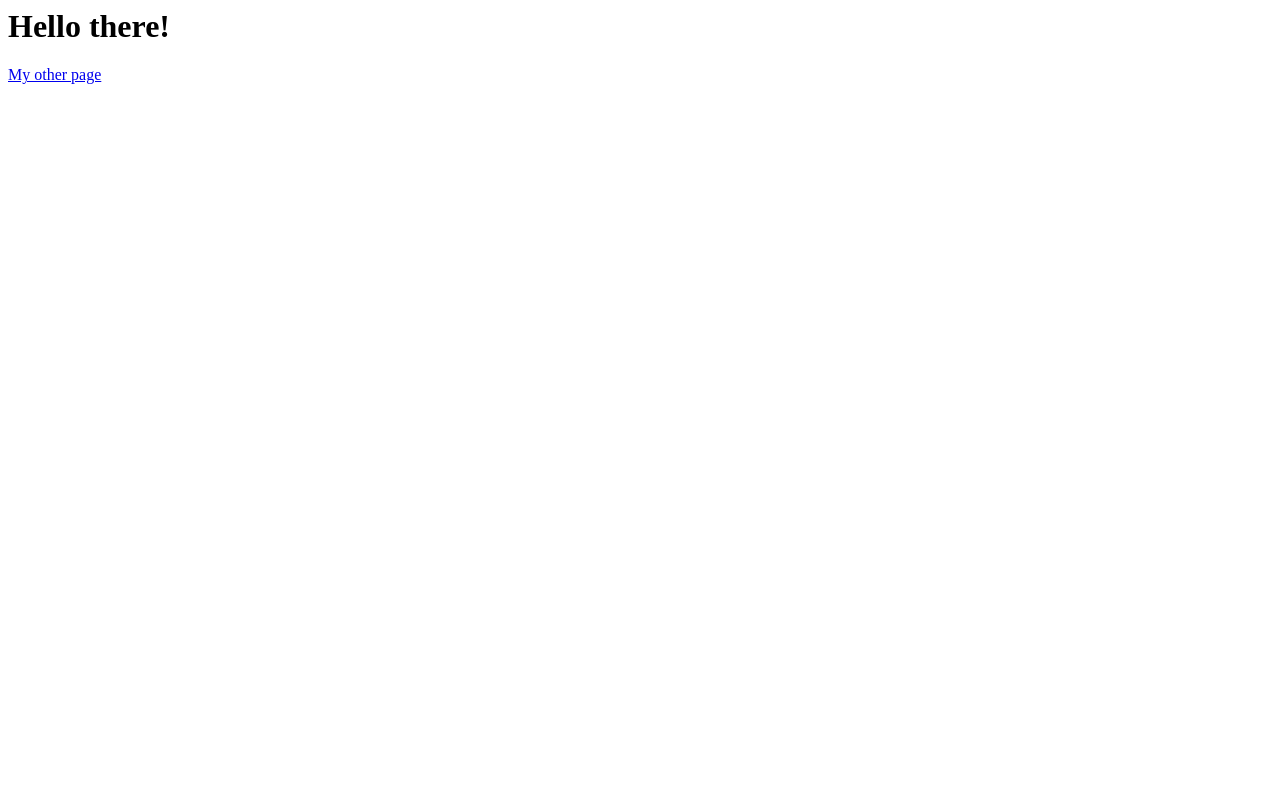
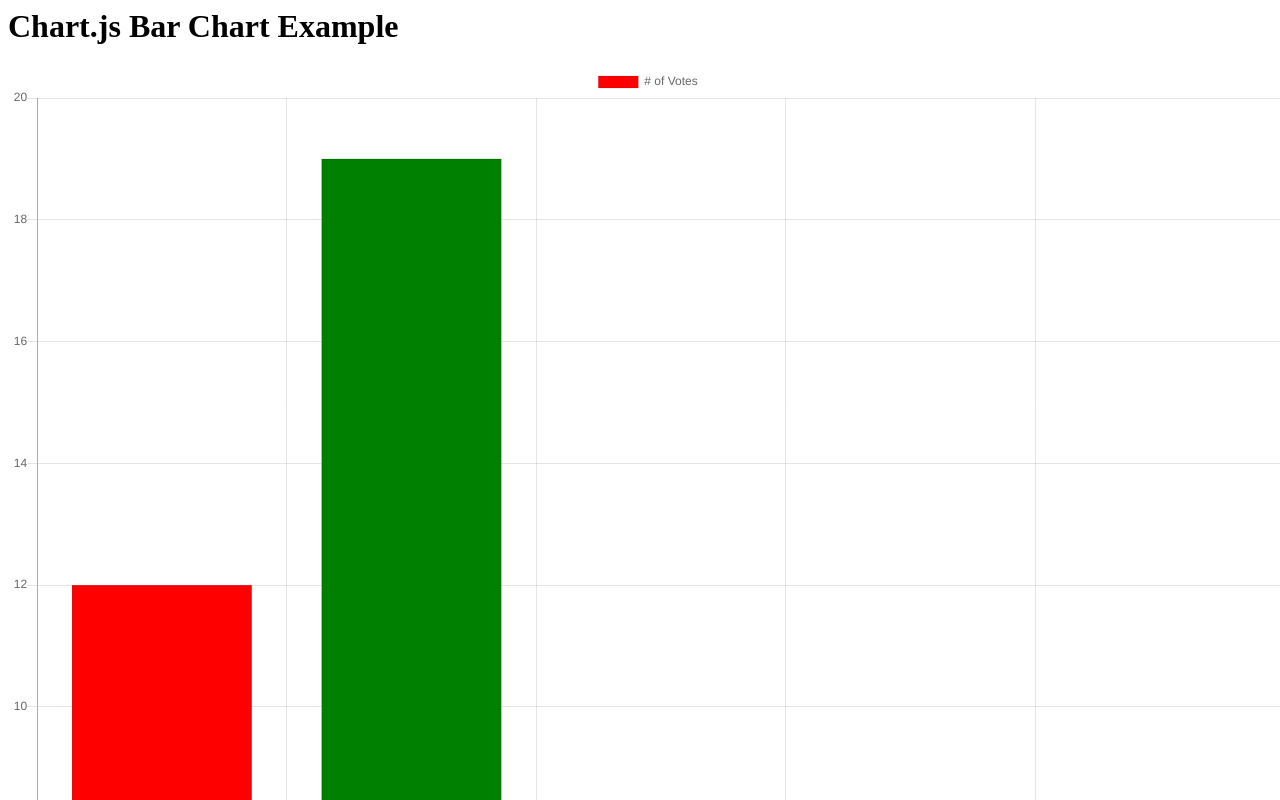
Before and after one commit to yugmani/bar-chart-js, a plain HTML site: page index.html in a window 1280 px wide. Shown: the top 800 px of the page. Drawn offline with nearby package versions, Linux system fonts and the light colour scheme.

Commit message:
bar chart set borderWidth, color of labels, yAxes begin at zero true

```diff
--- a/index.html
+++ b/index.html
@@ -1,11 +1,16 @@
 <html>
   <head>
-    <meta charset="UTF-8">
-    <script src="script.js"></script>
+    <meta charset="UTF-8" />
+
     <!-- <link rel="stylesheet" type="text/css" href="styles.css"> -->
   </head>
   <body>
-    <h1>Hello there!</h1>
-    <a href="/me.html">My other page</a>
+    <h1>Chart.js Bar Chart Example</h1>
+    <canvas id="barChart" width="400" height="400"></canvas>
+    <a href="https://thewebdev.info/category/javascript/chart-js/page/6/"
+      >Source: By John Au-Yeung, Post date: April 27, 2020</a
+    >
+    <script src="https://cdnjs.cloudflare.com/ajax/libs/Chart.js/2.9.3/Chart.min.js"></script>
+    <script src="script.js"></script>
   </body>
 </html>
--- a/script.js
+++ b/script.js
@@ -1 +1,27 @@
-console.log('hello!')
+const ctx = document.getElementById('barChart').getContext('2d');
+const colorLabels = ['red', 'green', 'blue', 'yellow', 'orange'];
+const chart = new Chart(ctx, {
+  type: 'bar',
+  data: {
+    labels: colorLabels,
+    datasets: [
+      {
+        label: '# of Votes',
+        data: [12, 19, 3, 5, 2],
+        borderWidth: 1, //sets the border widths of the bars.
+        backgroundColor: colorLabels, // sets the colors of the bars.
+      },
+    ],
+  },
+  options: {
+    scales: {
+      yAxes: [
+        {
+          ticks: {
+            beginAtZero: true, //the y-axis starts at zero instead of the value of the shortest bar, which is 2.
+          },
+        },
+      ],
+    },
+  },
+});
```
